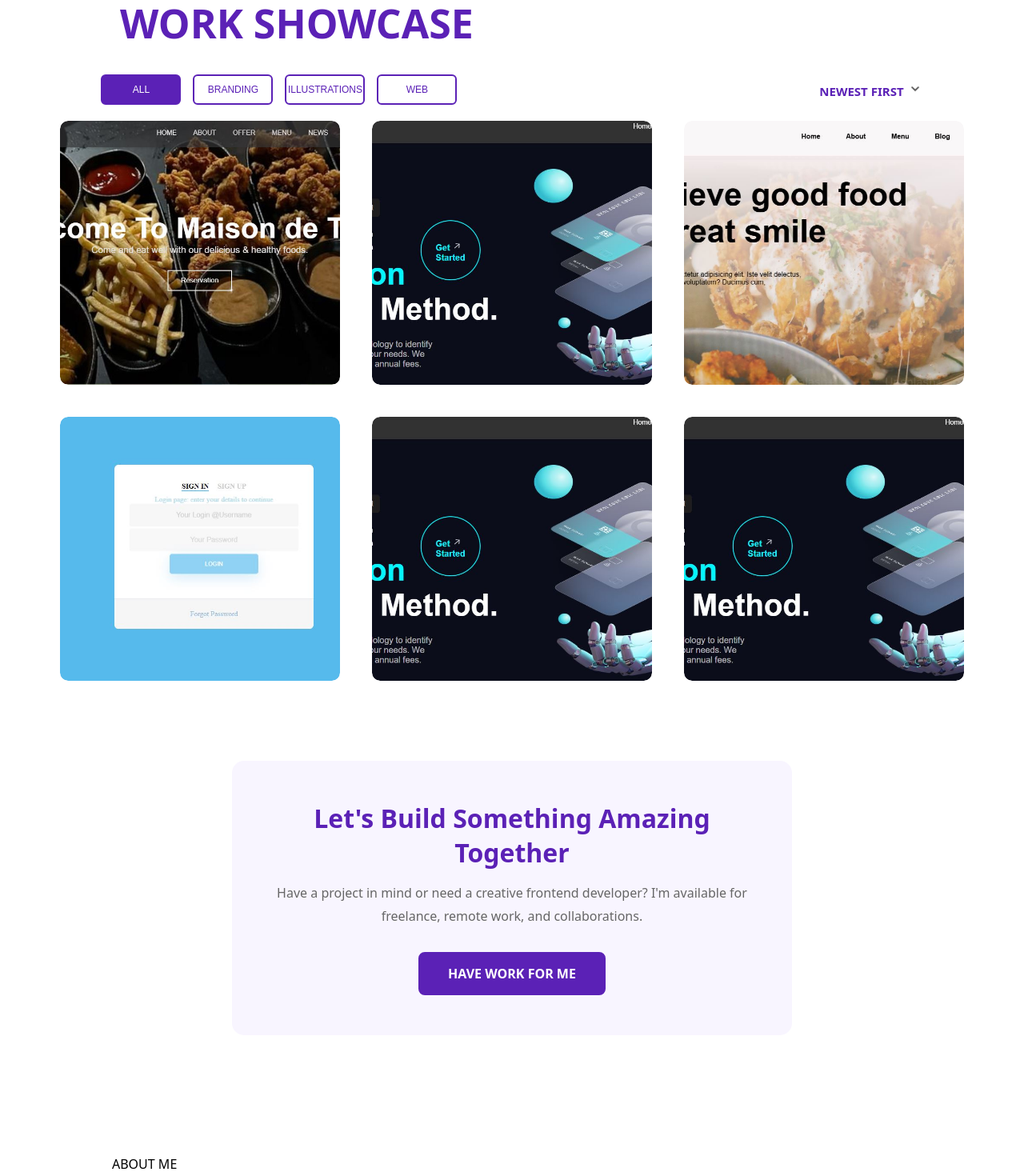
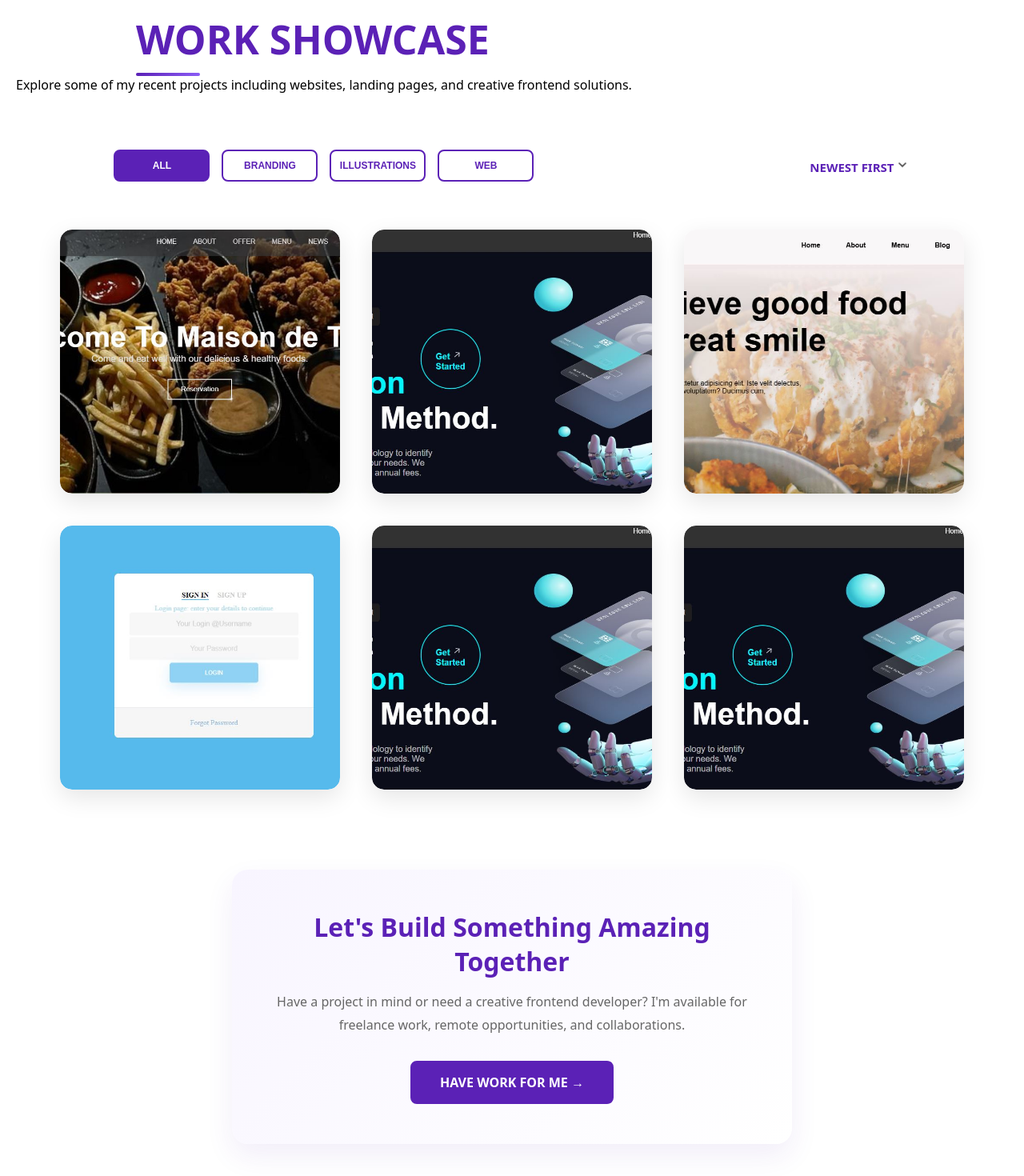
Before and after one commit to Andypraise/react-portfolio, a React (Vite) app: page / in a window 1280 px wide. Shown: the part 820-2290 px from the top of the page at 80% size. Built offline with nearby package versions, Linux system fonts and the light colour scheme.

Commit message:
made changes in all section

```diff
--- a/src/App.css
+++ b/src/App.css
@@ -11,6 +11,26 @@ html{
 .page-section:not(.no-animation).show {
   opacity: 1;
   transform: translateY(0);
+}
+.page-section .tag-all {
+  position: relative;
+  display: inline-block;
+  padding-bottom: 12px;
+}
+
+.page-section .tag-all::after {
+  content: "";
+  position: absolute;
+  left: 0;
+  bottom: 0;
+  width: 70px;
+  height: 4px;
+  background: linear-gradient(
+    90deg,
+    #5b21b6,
+    #8b5cf6
+  );
+  border-radius: 10px;
 }
 /* .page-section {
   min-height: 100vh;
--- a/src/page/About/About.jsx
+++ b/src/page/About/About.jsx
@@ -7,7 +7,7 @@ function About() {
     <section id="about" className="about-section page-section">
 
       <div className="about-feature">
-        <span className="about-tag">
+        <span className="about-tag tag-all">
           ABOUT ME
         </span>
 
--- a/src/page/Blog/Blog.jsx
+++ b/src/page/Blog/Blog.jsx
@@ -39,7 +39,7 @@ function Blog() {
 
       <div className="blog-feature">
 
-        <span className="blog-tag">
+        <span className="blog-tag tag-all">
           MY BLOG
         </span>
 
--- a/src/page/Contact/Contact.css
+++ b/src/page/Contact/Contact.css
@@ -140,6 +140,7 @@ margin-top: 10px;
 @media(max-width:645px){
       .contact-feature{
         margin: 0;
+        padding:20px;
     }
     .contact-feature h2{
         font-size: 30px;
@@ -172,6 +173,7 @@ margin-top: 10px;
 @media(max-width:545px){
     .contact-feature{
         margin: 0;
+        padding:20px;
     }
       .line-img a{
         margin-bottom: 10px;
@@ -210,6 +212,7 @@ margin-top: 10px;
 @media(max-width:400px){
       .contact-feature{
         margin: 0;
+        padding:20px;
     }
     form input{
         width: 300px;
--- a/src/page/Contact/Contact.jsx
+++ b/src/page/Contact/Contact.jsx
@@ -55,7 +55,7 @@ function Contact() {
     <div>
       <div id="contact" className="contact-section page-section">
         <div className="contact-feature">
-          <h2>CONTACT ME.</h2>
+          <h2 className="tag-all">CONTACT ME.</h2>
           <p>Have a project in mind, or just want to say hi? Let's connect!</p>
         </div>
 
--- a/src/page/Work/Work.css
+++ b/src/page/Work/Work.css
@@ -1,16 +1,45 @@
+/* ================= Work Section ================= */
+
 .work-section {
   display: flex;
   flex-direction: column;
-  margin-top: 60px;
+  margin-top: 80px;
+  padding: 0 20px;
 }
+
 
 /* ================= Heading ================= */
 
+.work-feature {
+  margin-bottom: 30px;
+}
+
+
 .work-feature h2 {
+  position: relative;
+  display: inline-block;
   font-size: 50px;
   margin-left: 150px;
   color: #5b21b6;
+  padding-bottom: 12px;
 }
+
+
+.work-feature h2::after {
+  content: "";
+  position: absolute;
+  bottom: 0;
+  left: 0;
+  width: 80px;
+  height: 4px;
+  border-radius: 20px;
+  background: linear-gradient(
+    90deg,
+    #5b21b6,
+    #8b5cf6
+  );
+}
+
 
 /* ================= Filter Section ================= */
 
@@ -19,229 +48,496 @@
   justify-content: space-around;
   align-items: center;
   gap: 100px;
-  margin-top: 30px;
+  margin-top: 40px;
 }
 
+
 .btn-main {
-  margin-right: 100px;
   display: flex;
   gap: 15px;
   flex-wrap: wrap;
 }
 
+
 .btn-main button {
-  width: 100px;
-  height: 38px;
+
+  width: 120px;
+  height: 40px;
+
   font-size: 12px;
+  font-weight: 700;
+
   border: 2px solid #5b21b6;
-  border-radius: 6px;
+  border-radius: 8px;
+
   background: transparent;
   color: #5b21b6;
+
   cursor: pointer;
-  transition: all 0.3s ease;
+
+  transition: all .3s ease;
 }
 
+
+/* Active button from React */
+
+.btn-main button.active,
 .btn-main button:first-child {
+
   background: #5b21b6;
-  color: #fff;
+  color: white;
+
 }
 
+
 .btn-main button:hover {
+
   background: #5b21b6;
-  color: #fff;
+  color:white;
+
+  transform: translateY(-3px);
+
 }
+
+
 
 /* ================= Dropdown ================= */
 
+
 .all li {
+
   list-style: none;
   font-size: 15px;
+
 }
 
-.main-all {
-  position: relative;
+
+.all a {
+
+  text-decoration: none;
+  color:#5b21b6;
+  font-weight:600;
+
 }
 
-.all a {
-  text-decoration: none;
-  color: #5b21b6;
-  font-weight: 600;
+
+.menu-all > li {
+
+ position:relative;
+
 }
 
+
 .link {
-  position: absolute;
-  width: 120px;
-  padding: 10px;
-  background: #fff;
-  border-radius: 8px;
-  box-shadow: 0 2px 10px rgba(17, 17, 17, 0.1);
-  opacity: 0;
-  transition: opacity 0.3s ease;
-  z-index: 20;
+
+ position:absolute;
+
+ top:30px;
+ right:0;
+
+ width:130px;
+
+ padding:10px;
+
+ background:white;
+
+ border-radius:10px;
+
+ box-shadow:
+ 0 10px 30px rgba(0,0,0,.12);
+
+
+ opacity:0;
+
+ visibility:hidden;
+
+ transform:translateY(10px);
+
+ transition:.3s ease;
+
+ z-index:20;
+
 }
 
+
 .link li {
-  list-style: none;
-  margin: 10px 0;
+
+ margin:8px 0;
+
 }
 
+
 .link a {
-  display: block;
-  padding: 8px;
-  border-radius: 5px;
+
+ display:block;
+
+ padding:8px;
+
+ border-radius:6px;
+
 }
 
+
 .link a:hover {
-  background: #5b21b6;
-  color: #fff;
+
+ background:#5b21b6;
+ color:white;
+
 }
 
+
 .all:hover .link {
-  opacity: 1;
+
+ opacity:1;
+ visibility:visible;
+ transform:translateY(0);
+
 }
 
-/* ================= Portfolio ================= */
+
+
+/* ================= Portfolio Cards ================= */
+
 
 .portfolio-display {
-  display: flex;
-  flex-wrap: wrap;
-  justify-content: center;
-  align-items: center;
+
+ display:flex;
+
+ flex-wrap:wrap;
+
+ justify-content:center;
+
+ align-items:center;
+
+ margin-top:40px;
+
 }
 
+
+
 .project-item {
-  position: relative;
-  margin: 20px;
-  overflow: hidden;
-  border-radius: 10px;
+
+ position:relative;
+
+ margin:20px;
+
+ overflow:hidden;
+
+ border-radius:15px;
+
+ cursor:pointer;
+
+ box-shadow:
+ 0 10px 30px rgba(0,0,0,.1);
+
 }
 
+
+
 .project-item img {
-  display: block;
-  width: 350px;
-  height: 330px;
-  object-fit: cover;
-  border-radius: 10px;
+
+ display:block;
+
+ width:350px;
+
+ height:330px;
+
+ object-fit:cover;
+
+ border-radius:15px;
+
+ transition:.5s ease;
+
 }
+
+
+
+.project-item:hover img {
+
+ transform:scale(1.1);
+
+}
+
+
+
 
 /* ================= Overlay ================= */
 
+
 .overlay {
-  position: absolute;
-  inset: 0;
-  background: rgba(91, 33, 182, 0.9);
-  color: #fff;
-  display: flex;
-  flex-direction: column;
-  justify-content: center;
-  align-items: center;
-  transform: translateY(100%);
-  transition: 0.4s ease;
-  text-align: center;
-  padding: 20px;
+
+ position:absolute;
+
+ inset:0;
+
+ background:
+ linear-gradient(
+ rgba(91,33,182,.95),
+ rgba(124,58,237,.95)
+ );
+
+
+ color:white;
+
+
+ display:flex;
+
+ flex-direction:column;
+
+ justify-content:center;
+
+ align-items:center;
+
+
+ transform:translateY(100%);
+
+
+ transition:.5s ease;
+
+
+ text-align:center;
+
+ padding:20px;
+
 }
 
+
+
 .overlay h2 {
-  margin-bottom: 15px;
+
+ margin-bottom:15px;
+
+ font-size:25px;
+
 }
 
+
 .overlay p {
-  line-height: 1.6;
+
+ line-height:1.7;
+
 }
 
+
 .project-item:hover .overlay {
-  transform: translateY(0);
+
+ transform:translateY(0);
+
 }
+
+
 
 /* ================= Call To Action ================= */
 
+
 .work-cta {
-  max-width: 700px;
-  margin: 80px auto 0;
-  padding: 50px 30px;
-  text-align: center;
-  background: #f8f5ff;
-  border-radius: 15px;
+
+ max-width:700px;
+
+ margin:80px auto 0;
+
+ padding:50px 30px;
+
+ text-align:center;
+
+
+ background:
+ linear-gradient(
+ 135deg,
+ #f8f5ff,
+ #ffffff
+ );
+
+
+ border-radius:20px;
+
+
+ box-shadow:
+ 0 15px 35px rgba(91,33,182,.08);
+
 }
 
+
+
 .work-cta h3 {
-  color: #5b21b6;
-  font-size: 32px;
-  margin-bottom: 15px;
+
+ color:#5b21b6;
+
+ font-size:32px;
+
+ margin-bottom:15px;
+
 }
 
+
+
 .work-cta p {
-  color: #666;
-  line-height: 1.8;
-  margin-bottom: 30px;
+
+ color:#666;
+
+ line-height:1.8;
+
+ margin-bottom:30px;
+
 }
 
+
+
 .work-btn {
-  display: inline-block;
-  padding: 14px 35px;
-  background: #5b21b6;
-  color: #fff;
-  text-decoration: none;
-  border: 2px solid #5b21b6;
-  border-radius: 8px;
-  font-weight: 700;
-  transition: all 0.3s ease;
+
+ display:inline-block;
+
+ padding:14px 35px;
+
+ background:#5b21b6;
+
+ color:white;
+
+ text-decoration:none;
+
+ border-radius:8px;
+
+ font-weight:700;
+
+ border:2px solid #5b21b6;
+
+ transition:.3s ease;
+
 }
 
+
+
 .work-btn:hover {
-  background: transparent;
-  color: #5b21b6;
+
+ background:transparent;
+
+ color:#5b21b6;
+
+ transform:scale(1.05);
+
 }
+
+
+
 
 /* ================= Responsive ================= */
 
-@media (max-width: 768px) {
+
+@media(max-width:768px){
+
+
 .work-feature h2 {
-    font-size: 35px;
-    margin: 0;
-    text-align: center;
+
+ font-size:35px;
+
+ margin:0;
+
+ text-align:center;
+
 }
 
-  .select-all {
-    flex-direction: column;
-    gap: 30px;
+
+
+.work-feature h2::after {
+
+ left:50%;
+
+ transform:translateX(-50%);
+
 }
 
-  .btn-main {
-    margin: 0;
-    flex-direction: column;
-    align-items: center;
+
+
+.select-all {
+
+ flex-direction:column;
+
+ gap:30px;
+
 }
 
-  .btn-main button {
-    width: 300px;
+
+
+.btn-main {
+
+ justify-content:center;
+
 }
 
-  .project-item img {
-    width: 320px;
-    height: 300px;
-  }
+
+
+.btn-main button {
+
+ width:280px;
+
 }
 
-@media (max-width: 480px) {
-  .work-feature h2 {
-    font-size: 28px;
+
+
+.project-item img {
+
+ width:320px;
+
+ height:300px;
+
 }
 
-  .btn-main button {
-    width: 220px;
+
 }
 
-  .project-item img {
-    width: 270px;
-    height: 250px;
+
+
+
+@media(max-width:480px){
+
+
+.work-feature h2 {
+
+ font-size:28px;
+
 }
 
-  .work-cta h3 {
-    font-size: 24px;
+
+
+.btn-main button {
+
+ width:220px;
+
 }
 
+
+
+.project-item img {
+
+ width:270px;
+
+ height:250px;
+
+}
+
+
+
+.work-cta {
+
+ padding:35px 20px;
+
+}
+
+
+
+.work-cta h3 {
+
+ font-size:24px;
+
+}
+
+
+
 .work-cta p {
-    font-size: 14px;
+
+ font-size:14px;
+
 }
+
+
 }
--- a/src/page/Work/Work.jsx
+++ b/src/page/Work/Work.jsx
@@ -8,7 +8,17 @@ import project4 from "../../assets/login.JPG";
 import dropImage from "../../assets/image4.png";
 
 function Work() {
+
   const [activeCategory, setActiveCategory] = useState("all");
+
+
+  const categories = [
+    "all",
+    "branding",
+    "illustrations",
+    "web"
+  ];
+
 
   const projects = [
     {
@@ -16,116 +26,224 @@ function Work() {
       title: "Maison De Taste",
       image: project3,
       category: "branding",
-      description: "Restaurant Website",
+      description: "Modern restaurant website with clean UI design.",
     },
+
     {
       id: 2,
       title: "Bank Landing Page",
       image: project2,
       category: "illustrations",
-      description: "Responsive Banking Website",
+      description: "Responsive banking landing page design.",
     },
+
     {
       id: 3,
       title: "Restaurant Website",
       image: project1,
       category: "web",
-      description: "Modern Restaurant UI",
+      description: "Interactive restaurant website experience.",
     },
+
     {
       id: 4,
       title: "Animated Login",
       image: project4,
       category: "branding",
-      description: "HTML, CSS & JavaScript",
+      description: "Animated authentication interface using HTML, CSS and JavaScript.",
     },
+
     {
       id: 5,
       title: "Portfolio Website",
       image: project2,
-      category: "branding",
-      description: "Personal Portfolio Design",
+      category: "web",
+      description: "Personal developer portfolio website.",
     },
+
     {
       id: 6,
       title: "Landing Page",
       image: project2,
-      category: "branding",
-      description: "Responsive Landing Page",
+      category: "web",
+      description: "Responsive business landing page.",
     },
   ];
+
 
   const displayedProjects =
     activeCategory === "all"
       ? projects
-      : projects.filter((project) => project.category === activeCategory);
+      : projects.filter(
+          (project) => project.category === activeCategory
+        );
+
 
   return (
-    <section id="work" className="work-section page-section">
+
+    <section
+      id="work"
+      className="work-section page-section"
+    >
+
+
       <div className="work-feature">
-        <h2>WORK SHOWCASE</h2>
+
+        <h2>
+          WORK SHOWCASE
+        </h2>
+
+        <p>
+          Explore some of my recent projects including websites,
+          landing pages, and creative frontend solutions.
+        </p>
+
       </div>
 
+
+
       <div className="select-all">
+
+
         <div className="btn-main">
-          <button onClick={() => setActiveCategory("all")}>ALL</button>
-          <button onClick={() => setActiveCategory("branding")}>
-            BRANDING
-          </button>
-          <button onClick={() => setActiveCategory("illustrations")}>
-            ILLUSTRATIONS
-          </button>
-          <button onClick={() => setActiveCategory("web")}>WEB</button>
+
+          {categories.map((category) => (
+
+            <button
+              key={category}
+              className={
+                activeCategory === category
+                ? "active"
+                : ""
+              }
+              onClick={() => setActiveCategory(category)}
+            >
+              {category.toUpperCase()}
+            </button>
+
+          ))}
+
         </div>
 
+
+
         <div className="all">
+
           <ul className="menu-all">
+
             <li>
-              <a href="/">
-                NEWEST FIRST{" "}
-                <img src={dropImage} alt="Dropdown" width="20" />
+
+              <a href="#">
+                NEWEST FIRST
+                <img
+                  src={dropImage}
+                  alt="Dropdown"
+                  width="20"
+                />
               </a>
 
+
               <ul className="link">
+
                 <li>
-                  <a href="/">NEWEST</a>
+                  <a href="#">
+                    NEWEST
+                  </a>
                 </li>
+
+
                 <li>
-                  <a href="/">OLDEST</a>
+                  <a href="#">
+                    OLDEST
+                  </a>
                 </li>
+
               </ul>
+
             </li>
+
           </ul>
+
         </div>
+
       </div>
 
+
+
+
       <div className="portfolio-display">
-        {displayedProjects.map((project) => (
-          <div key={project.id} className="project-item">
-            <img src={project.image} alt={project.title} />
+
+
+        {displayedProjects.map((project)=>(
+
+
+          <div
+            key={project.id}
+            className="project-item"
+          >
+
+            <img
+              src={project.image}
+              alt={project.title}
+            />
+
 
             <div className="overlay">
-              <h2>{project.title}</h2>
-              <p>{project.description}</p>
+
+              <h2>
+                {project.title}
+              </h2>
+
+
+              <p>
+                {project.description}
+              </p>
+
+
             </div>
+
+
           </div>
+
+
         ))}
+
+
       </div>
 
-      {/* Call To Action */}
+
+
+
+
       <div className="work-cta">
-        <h3>Let's Build Something Amazing Together</h3>
+
+
+        <h3>
+          Let's Build Something Amazing Together
+        </h3>
+
 
         <p>
           Have a project in mind or need a creative frontend developer?
-          I'm available for freelance, remote work, and collaborations.
+          I'm available for freelance work, remote opportunities,
+          and collaborations.
         </p>
 
-        <a href="#contact" className="work-btn">
-          HAVE WORK FOR ME
+
+        <a
+          href="#contact"
+          className="work-btn"
+        >
+          HAVE WORK FOR ME →
         </a>
+
+
       </div>
+
+
+
     </section>
+
   );
 }
 
```
Lines whose indentation alone changed are shown as unchanged.
